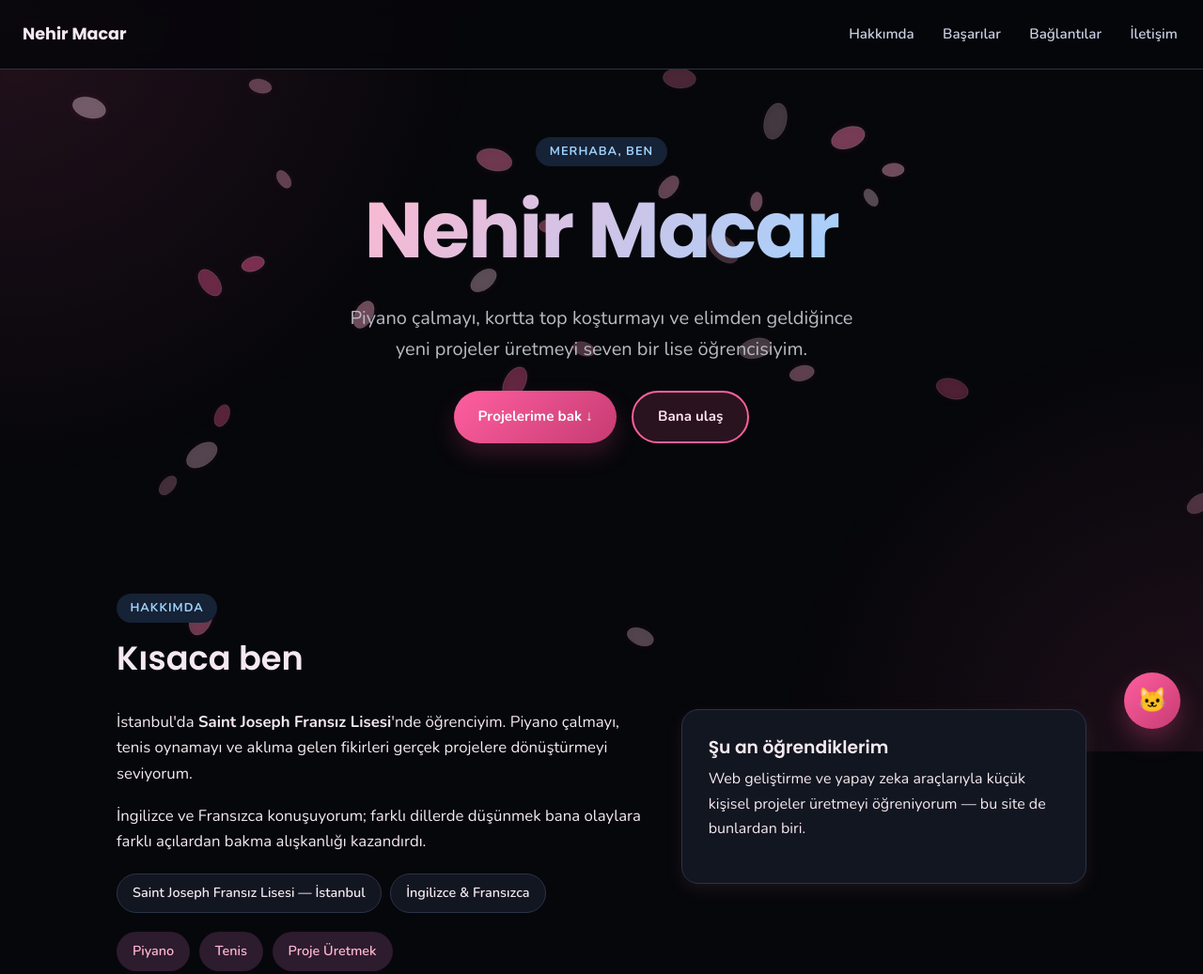
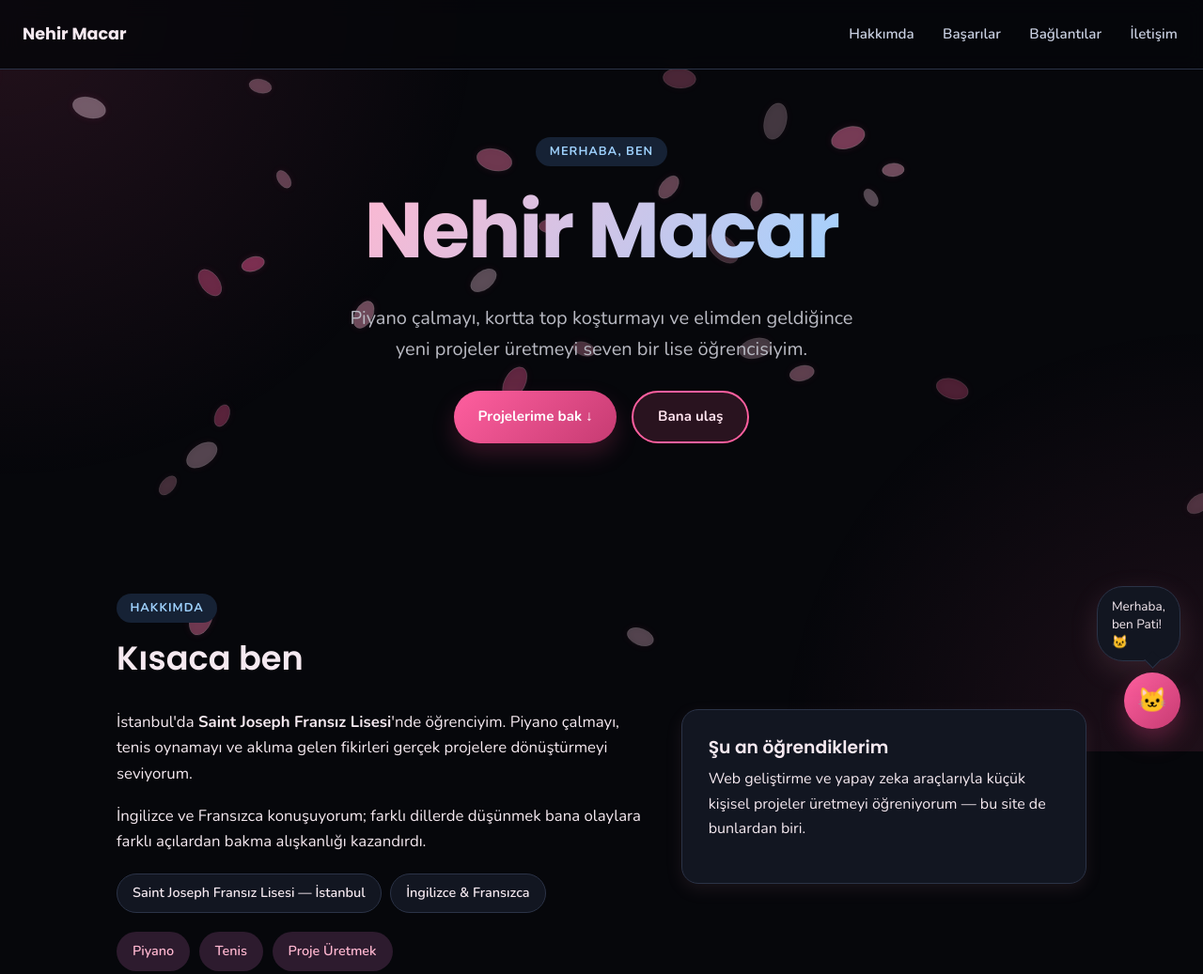
Before and after one commit to nehirmacar/nehir-macar-portfolyo, a website: page index.html in a window 1280 px wide. Shown: the top 1037 px of the page at 94% size. Drawn offline with nearby package versions, Linux system fonts and the light colour scheme.

Commit message:
Pati karşılama balonu eklendi

```diff
--- a/css/style.css
+++ b/css/style.css
@@ -744,7 +744,9 @@ body::before {
   }
 
   .pati__panel,
-  .pati__toggle {
+  .pati__toggle,
+  .pati__greeting,
+  .pati__greeting.is-visible {
     transition: none;
   }
 }
@@ -814,6 +816,53 @@ body::before {
 
 .pati__toggle:hover {
   transform: translateY(-2px) scale(1.05);
+}
+
+.pati__greeting {
+  position: absolute;
+  right: 0;
+  bottom: 72px;
+  max-width: 200px;
+  padding: 0.65rem 0.95rem;
+  background: var(--color-bg-alt);
+  border: 1px solid var(--color-border);
+  border-radius: var(--radius-lg);
+  box-shadow: var(--shadow-soft);
+  color: var(--color-text);
+  font-family: var(--font-body);
+  font-size: 0.85rem;
+  line-height: 1.4;
+  opacity: 0;
+  transform: translateY(8px) scale(0.96);
+  transform-origin: bottom right;
+  /* Kapanış: hızlı ve düz bir soluklaşma */
+  transition: opacity 0.28s cubic-bezier(0.4, 0, 1, 1),
+    transform 0.28s cubic-bezier(0.4, 0, 1, 1);
+}
+
+.pati__greeting[hidden] {
+  display: none;
+}
+
+.pati__greeting.is-visible {
+  opacity: 1;
+  transform: translateY(0) scale(1);
+  /* Açılış: hafif "pop" hissi veren yumuşak taşmalı eğri */
+  transition: opacity 0.45s cubic-bezier(0.34, 1.56, 0.64, 1),
+    transform 0.45s cubic-bezier(0.34, 1.56, 0.64, 1);
+}
+
+.pati__greeting::after {
+  content: "";
+  position: absolute;
+  right: 22px;
+  bottom: -6px;
+  width: 12px;
+  height: 12px;
+  background: var(--color-bg-alt);
+  border-right: 1px solid var(--color-border);
+  border-bottom: 1px solid var(--color-border);
+  transform: rotate(45deg);
 }
 
 .pati__panel {
@@ -1041,6 +1090,11 @@ body::before {
     font-size: 1.4rem;
   }
 
+  .pati__greeting {
+    bottom: 66px;
+    max-width: min(200px, calc(100vw - 3rem));
+  }
+
   .pati__panel {
     position: fixed;
     inset: auto 0.65rem calc(0.65rem + env(safe-area-inset-bottom, 0px)) 0.65rem;
--- a/index.html
+++ b/index.html
@@ -9,7 +9,7 @@
   <link rel="preconnect" href="https://fonts.googleapis.com" />
   <link rel="preconnect" href="https://fonts.gstatic.com" crossorigin />
   <link href="https://fonts.googleapis.com/css2?family=Poppins:wght@500;600;700&family=Nunito:wght@400;600;700&display=swap" rel="stylesheet" />
-  <link rel="stylesheet" href="css/style.css?v=20260805a" />
+  <link rel="stylesheet" href="css/style.css?v=20260806a" />
 </head>
 <body>
   <!-- Doğa animasyonu: arka planda süzülen sakura yaprakları (js/main.js tarafından çizilir) -->
@@ -242,6 +242,10 @@
 
   <!-- ================= PATİ CHATBOT ================= -->
   <div id="pati-chatbot" class="pati">
+    <div id="pati-greeting" class="pati__greeting" aria-hidden="true" hidden>
+      Merhaba, ben Pati! 🐱
+    </div>
+
     <button
       id="pati-toggle"
       class="pati__toggle"
@@ -310,6 +314,6 @@
   </div>
 
   <script src="js/main.js?v=20260804b"></script>
-  <script src="js/chatbot.js?v=20260805a"></script>
+  <script src="js/chatbot.js?v=20260806b"></script>
 </body>
 </html>
--- a/js/chatbot.js
+++ b/js/chatbot.js
@@ -111,4 +111,30 @@
       sendMessage(button.dataset.question || button.textContent);
     });
   }
+
+  // Karşılama balonu — oturum başına bir kere, sayfa açıldıktan 3sn sonra belirir,
+  // 5sn görünür kaldıktan sonra kendiliğinden kapanır.
+  const greeting = document.getElementById("pati-greeting");
+  if (greeting && !sessionStorage.getItem("patiGreetingShown")) {
+    let greetingHideTimeoutId = null;
+    let greetingRemoveTimeoutId = null;
+
+    const dismissGreeting = () => {
+      clearTimeout(greetingHideTimeoutId);
+      clearTimeout(greetingRemoveTimeoutId);
+      greeting.classList.remove("is-visible");
+      greetingRemoveTimeoutId = setTimeout(() => {
+        greeting.hidden = true;
+      }, 280);
+    };
+
+    setTimeout(() => {
+      sessionStorage.setItem("patiGreetingShown", "1");
+      greeting.hidden = false;
+      requestAnimationFrame(() => greeting.classList.add("is-visible"));
+      greetingHideTimeoutId = setTimeout(dismissGreeting, 5000);
+    }, 3000);
+
+    toggle.addEventListener("click", dismissGreeting);
+  }
 })();
```
